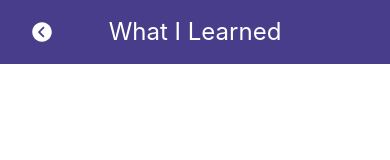
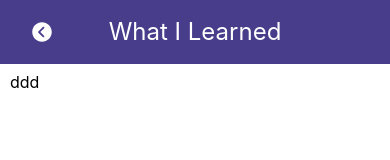
Before and after one commit to saebomp/todayilearned, a React (Create React App) app: page /mobileNavigation in a window 390 px wide. Shown: the top 160 px of the page. Built offline with nearby package versions, Linux system fonts and the light colour scheme.

Commit message:
feat: add mobile navigation component

```diff
--- a/src/App.js
+++ b/src/App.js
@@ -22,6 +22,7 @@ import ToggleClassName from './components/ToggleClassName'
 import Flexbox from './components/Flexbox'
 import CenterElement from './components/CenterElement'
 import DarkMode from './components/DarkMode/DarkMode'
+import MobileNavigation from './components/MobileNavigation'
 
 function App() {
   return (
@@ -49,6 +50,7 @@ function App() {
         <Route exact path="/flexbox" component={Flexbox} />
         <Route exact path="/centerElement" component={CenterElement} />
         <Route exact path="/darkMode" component={DarkMode} />
+        <Route exact path="/mobileNavigation" component={MobileNavigation} />
       </div>
     </Router>
   );
--- a/src/Data.js
+++ b/src/Data.js
@@ -119,4 +119,10 @@ export let DATA = [
     title : 'darkMode',
     component : 'DarkMode'
   },
+  {
+    id: 19,
+    path : '/mobileNavigation',
+    title : 'mobileNavigation',
+    component : 'MobileNavigation'
+  },
 ]
--- /dev/null
+++ b/src/components/MobileNavigation.js
@@ -0,0 +1,21 @@
+import React, {useState, useEffect} from 'react';
+
+const styles = {
+  mar: {
+    padding: '10px',
+  },
+}
+
+
+const MobileNavigation = () => {
+
+  return (
+    <div style={styles.mar}>
+      ddd
+    </div>
+  )
+  }
+
+export default MobileNavigation
+
+//https://github.com/bradtraversy/50projects50days/blob/master/netflix-mobile-navigation/index.html
```
